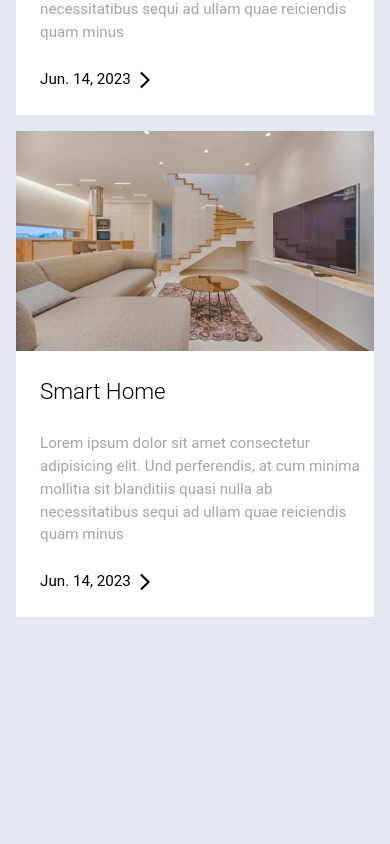
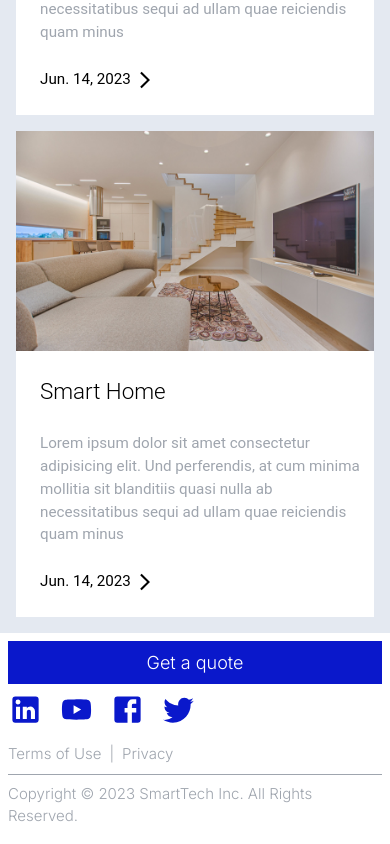
Before and after one commit to vrrayz/smarttech, a Next.js app: page / in a window 390 px wide. Shown: the part 6414-7258 px from the top of the page. Before the commit the page ends 7047 px from the top, so only its background shows below. Built offline with nearby package versions, Linux system fonts and the light colour scheme.

Commit message:
footer mobile

```diff
--- a/src/app/layout.tsx
+++ b/src/app/layout.tsx
@@ -2,6 +2,7 @@ import type { Metadata } from 'next'
 import { Inter } from 'next/font/google'
 import './globals.css'
 import { Navbar } from '@/components/Navbar'
+import { Footer } from '@/components/Footer'
 
 const inter = Inter({ subsets: ['latin'] })
 
@@ -20,6 +21,7 @@ export default function RootLayout({
       <body className={inter.className}>
         <Navbar />
         {children}
+        <Footer />
       </body>
     </html>
   )
--- /dev/null
+++ b/src/components/Footer.tsx
@@ -0,0 +1,55 @@
+"use client";
+
+import React from "react"
+import styled from "styled-components"
+import { Facebook, LinkedIn, Twitter, YouTube } from "@mui/icons-material";
+
+export const Footer = () =>{
+    return (
+        <FooterContainer>
+            <ContactButton className="text-small btn btn-primary nav-button">Get a quote</ContactButton>
+            <ContactLinks>
+                <a href="#"><LinkedIn fontSize="large" /></a>
+                <a href="#"><YouTube fontSize="large" /></a>
+                <a href="#"><Facebook fontSize="large" /></a>
+                <a href="#"><Twitter fontSize="large" /></a>
+            </ContactLinks>
+            <Terms>
+                <a href="#">Terms of Use</a> <span>|</span> <a href="#">Privacy</a>
+            </Terms>
+            <Copyright>Copyright © 2023 SmartTech Inc. All Rights Reserved.</Copyright>
+        </FooterContainer>
+    )
+}
+
+const FooterContainer = styled.footer`
+padding: 8px;
+background: #fff;
+`
+const ContactButton = styled.a`
+display: block;
+    border-radius: 0px;
+    text-align: center;
+    padding: 8px;
+    font-size: 18px;
+    font-weight: 300;
+`
+const ContactLinks = styled.div`
+display: flex;
+gap: 16px;
+margin: 8px 0;
+color: #0A18CB;
+`
+const Terms = styled.div`
+color: #9fa5ae;
+    font-weight: 300;
+    display: flex;
+    gap: 8px;
+    font-size: 15px;
+    border-bottom: 1px solid #9fa5ae;
+    padding: 8px 0px;
+`
+const Copyright = styled(Terms)`
+border-bottom: none;
+display: block;
+`
```
